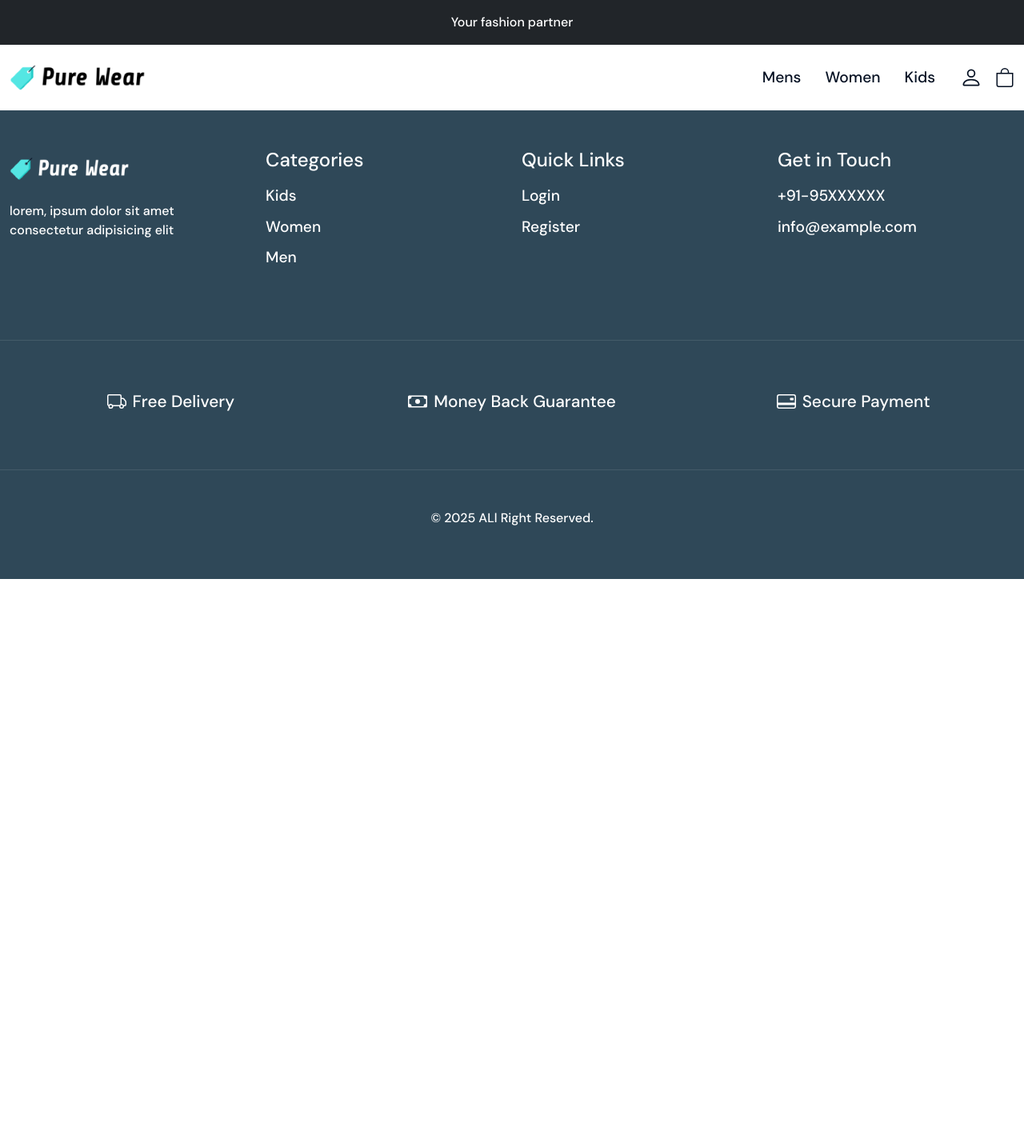
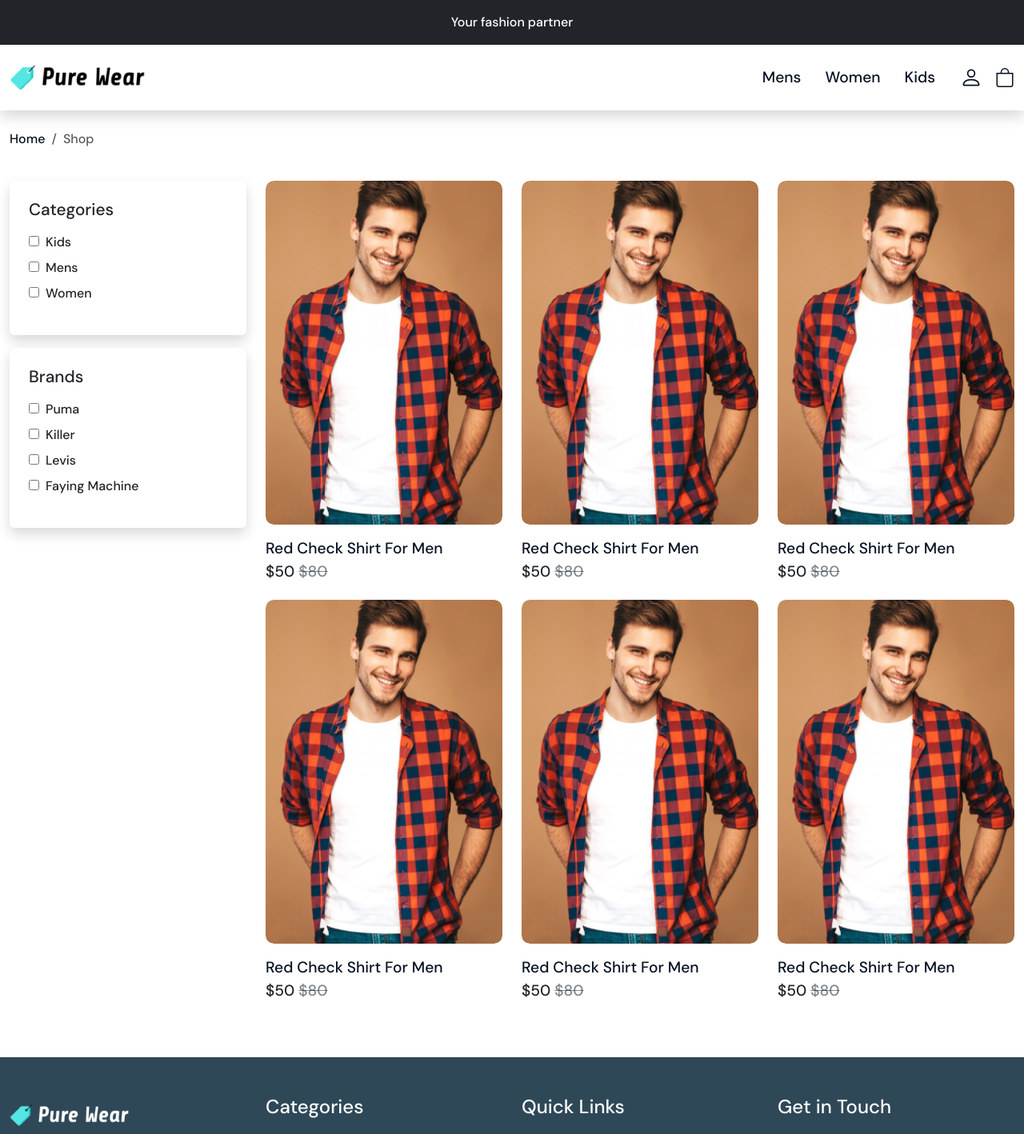
Before and after one commit to Tibro0/pure-wear, a React (Vite) app in the folder frontend/: page /shop in a window 1280 px wide. Shown: the top 1418 px of the page at 80% size. Before the commit the page ends 800 px from the top, so only its background shows below. Built offline with nearby package versions, Linux system fonts and the light colour scheme.

Commit message:
React Shop Page

```diff
--- a/frontend/src/assets/css/style.scss
+++ b/frontend/src/assets/css/style.scss
@@ -146,6 +146,9 @@ header {
 
         a {
             font-size: 1.2em;
+            &:hover{
+                color: $primary-color;
+            }
         }
 
         .price {
--- a/frontend/src/components/Shop.jsx
+++ b/frontend/src/components/Shop.jsx
@@ -1,11 +1,151 @@
 import React from 'react'
 import Layout from './common/Layout'
+import ProductImg from '../assets/images/eight.jpg'
 
 const Shop = () => {
   return (
     <>
       <Layout>
+        <div className='container'>
+          <nav aria-label="breadcrumb" className='py-4'>
+            <ol class="breadcrumb">
+              <li class="breadcrumb-item"><a href="#">Home</a></li>
+              <li class="breadcrumb-item active" aria-current="page">Shop</li>
+            </ol>
+          </nav>
 
+          <div className='row'>
+            <div className='col-md-3'>
+              <div className='card shadow border-0 mb-3'>
+                <div className='card-body p-4'>
+                  <h3 className='mb-3'>Categories</h3>
+                  <ul>
+                    <li className='mb-2'>
+                      <input type="checkbox" />
+                      <label htmlFor="" className='ps-2'>Kids</label>
+                    </li>
+                    <li className='mb-2'>
+                      <input type="checkbox" />
+                      <label htmlFor="" className='ps-2'>Mens</label>
+                    </li>
+                    <li className='mb-2'>
+                      <input type="checkbox" />
+                      <label htmlFor="" className='ps-2'>Women</label>
+                    </li>
+                  </ul>
+                </div>
+              </div>
+
+              <div className='card shadow border-0 mb-3'>
+                <div className='card-body p-4'>
+                  <h3 className='mb-3'>Brands</h3>
+                  <ul>
+                    <li className='mb-2'>
+                      <input type="checkbox" />
+                      <label htmlFor="" className='ps-2'>Puma</label>
+                    </li>
+                    <li className='mb-2'>
+                      <input type="checkbox" />
+                      <label htmlFor="" className='ps-2'>Killer</label>
+                    </li>
+                    <li className='mb-2'>
+                      <input type="checkbox" />
+                      <label htmlFor="" className='ps-2'>Levis</label>
+                    </li>
+                    <li className='mb-2'>
+                      <input type="checkbox" />
+                      <label htmlFor="" className='ps-2'>Faying Machine</label>
+                    </li>
+                  </ul>
+                </div>
+              </div>
+            </div>
+            <div className='col-md-9'>
+
+              <div className='row pb-5'>
+                <div className='col-md-4 col-6'>
+                  <div className='product card border-0'>
+                    <div className='card-img'>
+                      <img src={ProductImg} alt="" className='w-100' />
+                    </div>
+                    <div className='card-body pt-3'>
+                      <a href="">Red Check Shirt For Men</a>
+                      <div className='price'>
+                        $50 <span className='text-decoration-line-through'>$80</span>
+                      </div>
+                    </div>
+                  </div>
+                </div>
+                <div className='col-md-4 col-6'>
+                  <div className='product card border-0'>
+                    <div className='card-img'>
+                      <img src={ProductImg} alt="" className='w-100' />
+                    </div>
+                    <div className='card-body pt-3'>
+                      <a href="">Red Check Shirt For Men</a>
+                      <div className='price'>
+                        $50 <span className='text-decoration-line-through'>$80</span>
+                      </div>
+                    </div>
+                  </div>
+                </div>
+                <div className='col-md-4 col-6'>
+                  <div className='product card border-0'>
+                    <div className='card-img'>
+                      <img src={ProductImg} alt="" className='w-100' />
+                    </div>
+                    <div className='card-body pt-3'>
+                      <a href="">Red Check Shirt For Men</a>
+                      <div className='price'>
+                        $50 <span className='text-decoration-line-through'>$80</span>
+                      </div>
+                    </div>
+                  </div>
+                </div>
+                <div className='col-md-4 col-6'>
+                  <div className='product card border-0'>
+                    <div className='card-img'>
+                      <img src={ProductImg} alt="" className='w-100' />
+                    </div>
+                    <div className='card-body pt-3'>
+                      <a href="">Red Check Shirt For Men</a>
+                      <div className='price'>
+                        $50 <span className='text-decoration-line-through'>$80</span>
+                      </div>
+                    </div>
+                  </div>
+                </div>
+                <div className='col-md-4 col-6'>
+                  <div className='product card border-0'>
+                    <div className='card-img'>
+                      <img src={ProductImg} alt="" className='w-100' />
+                    </div>
+                    <div className='card-body pt-3'>
+                      <a href="">Red Check Shirt For Men</a>
+                      <div className='price'>
+                        $50 <span className='text-decoration-line-through'>$80</span>
+                      </div>
+                    </div>
+                  </div>
+                </div>
+                <div className='col-md-4 col-6'>
+                  <div className='product card border-0'>
+                    <div className='card-img'>
+                      <img src={ProductImg} alt="" className='w-100' />
+                    </div>
+                    <div className='card-body pt-3'>
+                      <a href="">Red Check Shirt For Men</a>
+                      <div className='price'>
+                        $50 <span className='text-decoration-line-through'>$80</span>
+                      </div>
+                    </div>
+                  </div>
+                </div>
+              </div>
+
+            </div>
+          </div>
+        </div>
       </Layout>
     </>
   )
--- a/frontend/src/components/common/Header.jsx
+++ b/frontend/src/components/common/Header.jsx
@@ -10,7 +10,7 @@ const Header = () => {
             </div>
             <div className='container'>
                 <Navbar expand="lg" className="">
-                    <Navbar.Brand href="#">
+                    <Navbar.Brand href="/">
                         <img src={Logo} alt="" width={170} />
                     </Navbar.Brand>
                     <Navbar.Toggle aria-controls="navbarScroll" />
--- a/frontend/src/components/common/LatestProducts.jsx
+++ b/frontend/src/components/common/LatestProducts.jsx
@@ -3,7 +3,7 @@ import ProductImg from '../../assets/images/eight.jpg'
 
 const LatestProducts = () => {
     return (
-        <section className='section-2 py-5'>
+        <section className='section-2 pt-5'>
             <div className='container'>
                 <h2>New Arrivals</h2>
                 <div className='row mt-4'>
```
